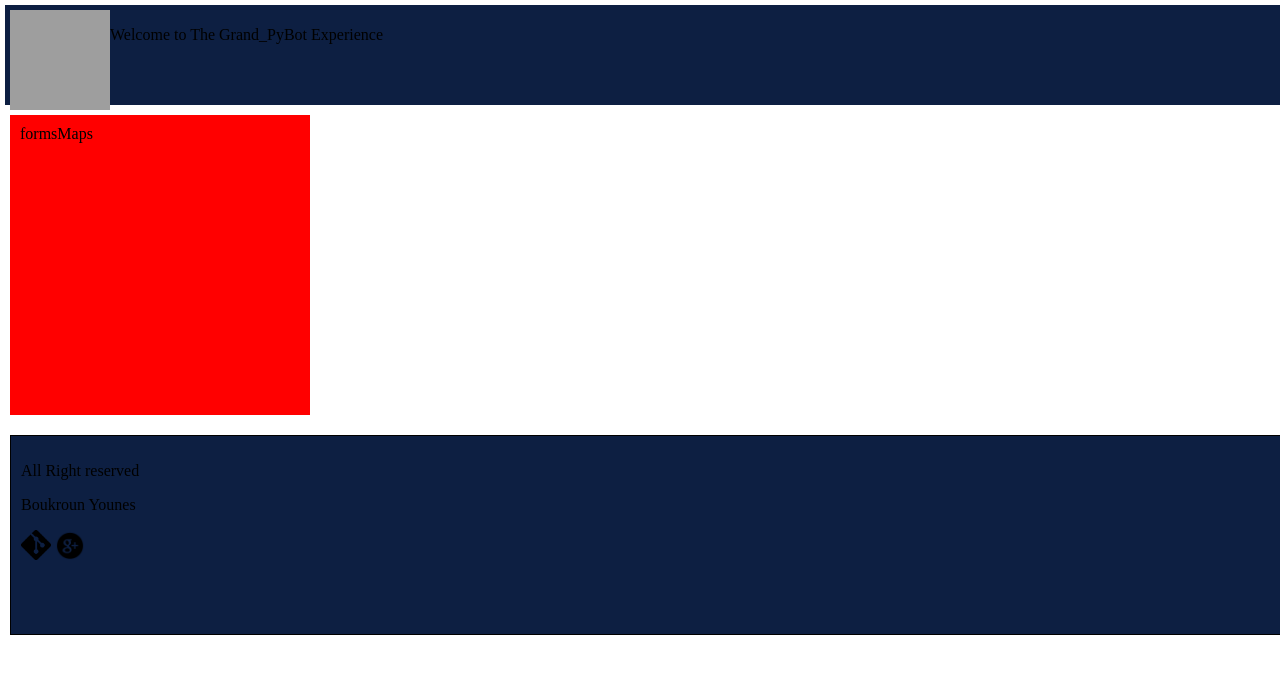
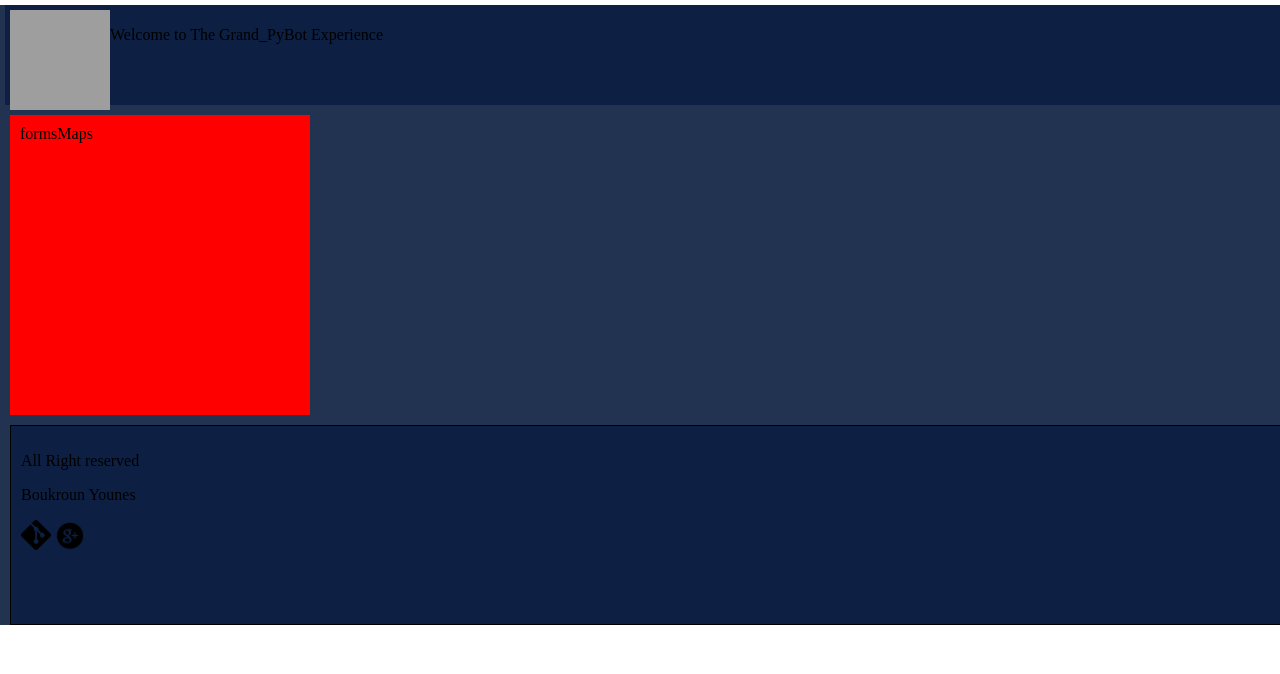
Before and after one commit to Lyounessi/P7-Flask-app, a Flask app: page / in a window 1280 px wide. Shown: the top 674 px of the page. Run offline with Flask 2, Linux system fonts and the light colour scheme; grey boxes are pictures that could not be loaded.

Commit message:
Style update add container

```diff
--- a/app/static/css/template.css
+++ b/app/static/css/template.css
@@ -8,7 +8,11 @@ body{
 
 
 /* The Style of The containers Side, we concider header and footer as containers aswell*/
-
+.container{
+    background: #213351;
+    height: 100%;
+    width : 100%;
+}
 .header{
     background: #0D1F42;
     width: 100%;
@@ -18,7 +22,7 @@ body{
     display: flex;
 }
 
-.container{
+.middle{
     background: red;
     width: 300px;
     height: 300px;
@@ -36,7 +40,7 @@ body{
     margin: 10px;
     padding: 10px;
     border: solid 1px black;
-    position: absolute;
+
 }
 
 /* Inside containers divs style */
--- a/app/templates/home.html
+++ b/app/templates/home.html
@@ -8,6 +8,8 @@
     </head>
 
     <body>
+        <div class = "container">
+
             <header>
                 <section class="header">
                     <div id = "hchild1"><img src="static/img/pybot.png" id = "pybot"></div>
@@ -15,7 +17,7 @@
                 </section>
             </header>
 
-            <div class="container">
+            <div class="middle">
                 <div id = "cchild1">forms</div>
                 <div id = "cchild2">Maps</div>
             </div>
@@ -33,6 +35,8 @@
                     </div>
                 </div>
             </footer>
+
+        </div>
     </body>
 
 
```
Lines whose indentation alone changed are shown as unchanged.
